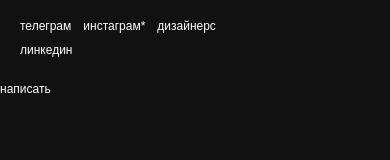
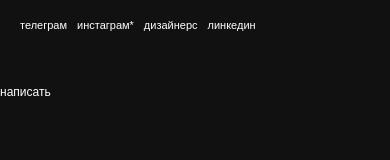
Before and after one commit to maxeliseyev/studio49, a Next.js app: page / in a window 390 px wide. Shown: the top 160 px of the page. Built offline with nearby package versions, Linux system fonts and the light colour scheme.

Commit message:
fix: keep mobile social links on one line

```diff
--- a/app/globals.css
+++ b/app/globals.css
@@ -36,6 +36,7 @@ a { color: inherit; text-decoration: none; }
 a:hover { opacity: 0.8; }
 
 .social-links { display: flex; gap: clamp(14px, 1.6vw, 20px); align-items: center; font-size: 12px; line-height: 1; }
+.social-links a { white-space: nowrap; }
 .contact-link { position: absolute; top: var(--page-padding); right: calc(var(--page-padding) + 4.5vw); font-size: 12px; line-height: 1; }
 
 .intro-scroll { position: relative; height: 280svh; }
@@ -49,7 +50,7 @@ a:hover { opacity: 0.8; }
 
 @media (max-width: 640px) {
   :root { --page-padding: 20px; --logo-y: 56vh; --line-thickness: 8px; --logo-gap: 6px; --s-width: 34px; --forty-nine-width: 67px; }
-  .social-links { gap: 12px; flex-wrap: wrap; max-width: calc(100% - 100px); }
-  .contact-link { right: var(--page-padding); }
+  .social-links { gap: 10px; flex-wrap: nowrap; font-size: 11px; }
+  .contact-link { top: calc(var(--page-padding) + 28px); right: var(--page-padding); }
   .closing-footer { min-height: 30svh; align-items: start; flex-direction: column; justify-content: end; gap: 12px; line-height: 1.25; }
 }
```
